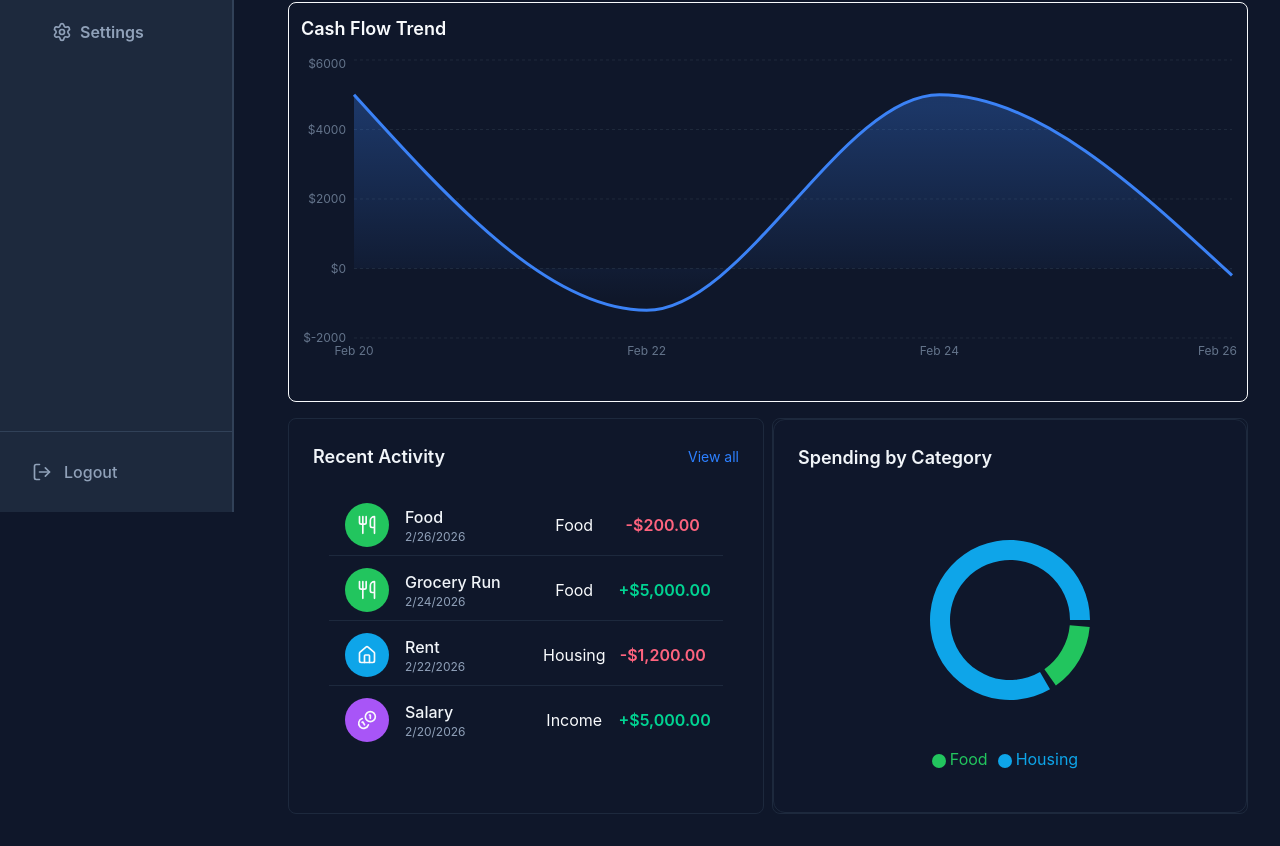
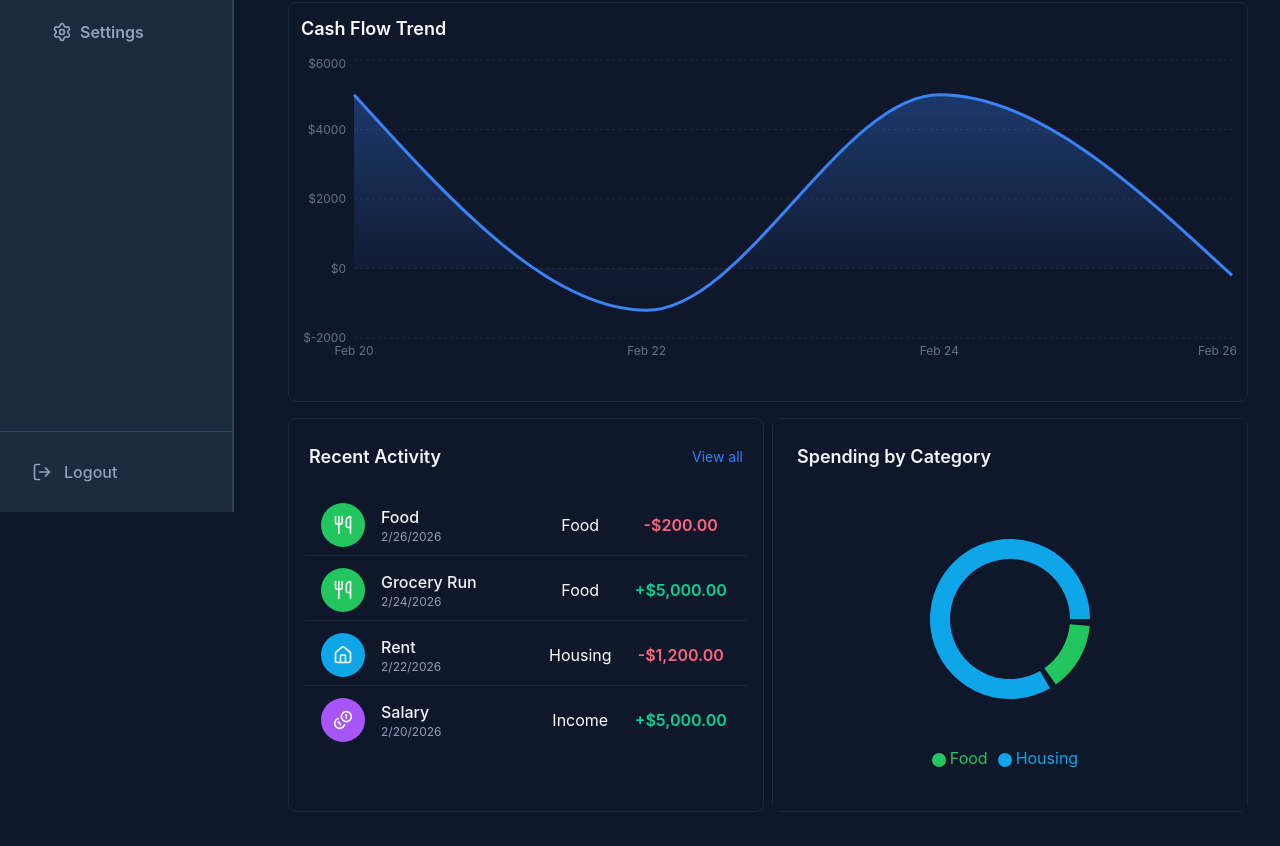
Before and after one commit to vilnout/finance-dashboard, a React (Vite) app: page / in a window 1280 px wide. Shown: the part 288-1134 px from the top of the page. Built offline with nearby package versions, Linux system fonts and the light colour scheme.

Commit message:
style: update dashboard css

```diff
--- a/src/components/dashboard/CategoryChart.tsx
+++ b/src/components/dashboard/CategoryChart.tsx
@@ -32,7 +32,7 @@ export const CategoryChart = () => {
     .sort((a, b) => b.value - a.value);
 
   return (
-    <div className="h-full rounded-xl border border-slate-800 bg-slate-900 p-6">
+    <div className="h-full bg-slate-900 p-6">
       <h3 className="mb-4 text-lg font-semibold text-slate-100">
         Spending by Category
       </h3>
--- a/src/components/dashboard/RecentTransactions.tsx
+++ b/src/components/dashboard/RecentTransactions.tsx
@@ -13,8 +13,8 @@ export const RecentTransactions = ({ onNavigate }: RecentTransactionsProps) => {
     .slice(0, 5);
 
   return (
-    <div className="flex h-full flex-col border-slate-800 p-6">
-      <div className="mb-6 flex items-center justify-between">
+    <div className="flex h-full flex-col border-slate-800">
+      <div className="mb-6 flex items-center justify-between px-5 pt-6">
         <h3 className="text-lg font-semibold text-slate-100">
           Recent Activity
         </h3>
--- a/src/components/dashboard/TrendChart.tsx
+++ b/src/components/dashboard/TrendChart.tsx
@@ -22,7 +22,7 @@ export const TrendChart = memo(() => {
       amount: tnx.amount,
     }));
   return (
-    <div className="h-[400px] rounded-lg border">
+    <div className="h-[400px] rounded-lg border border-slate-800">
       <h3 className="p-3 text-lg font-semibold">Cash Flow Trend</h3>
       <ResponsiveContainer width="99%" height="80%">
         <AreaChart data={data}>
--- a/src/pages/DashBoard.tsx
+++ b/src/pages/DashBoard.tsx
@@ -59,7 +59,7 @@ export const DashBoard = ({ setIsModalOpen, onNavigate }: DashBoardProps) => {
           />
         </div>
         <TrendChart />
-        <div className="grid-col1 grid gap-2 lg:grid-cols-2">
+        <div className="grid-col1 grid gap-4 md:gap-2 lg:grid-cols-2">
           <div className="min-h-20 rounded-lg border border-slate-800">
             <RecentTransactions onNavigate={onNavigate} />
           </div>
```
